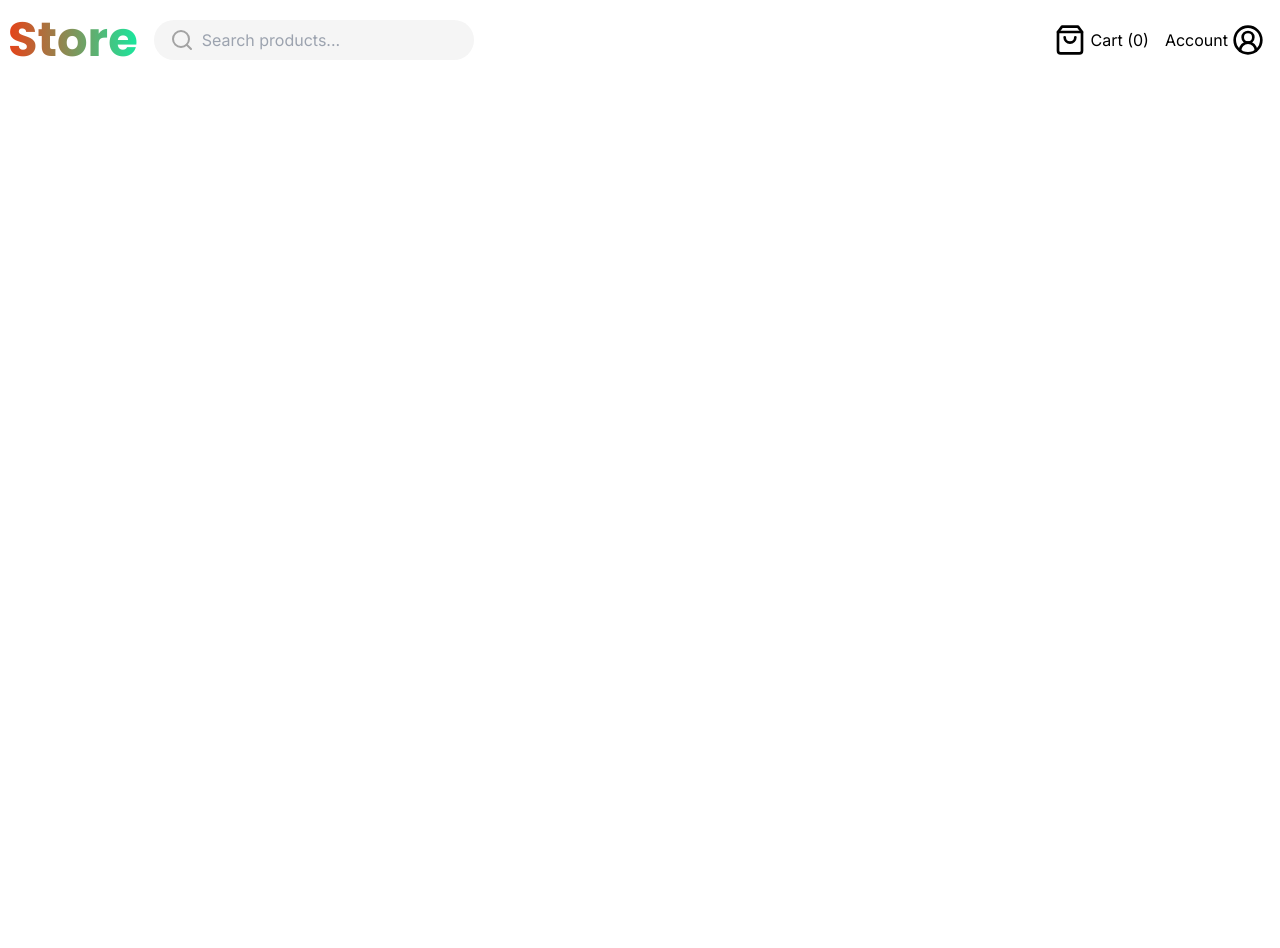
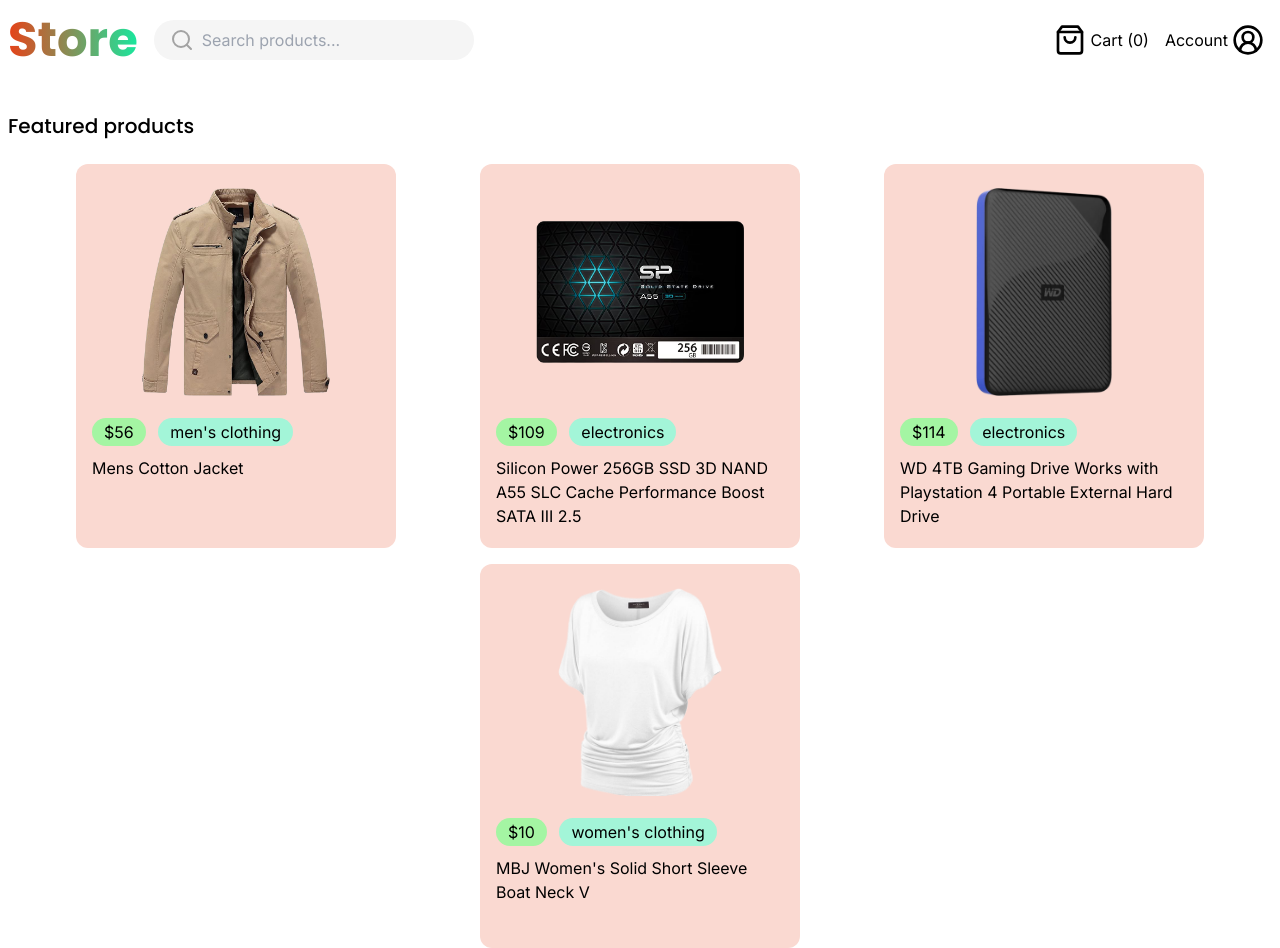
Before and after one commit to codi-Andre/store, a Next.js app: page / in a window 1280 px wide. Before the commit the page ends 800 px from the top, so only its background shows below. Built offline with nearby package versions, Linux system fonts and the light colour scheme; no server answers.

Commit message:
feat: add featured products section

```diff
--- a/src/app/(store)/(home)/page.tsx
+++ b/src/app/(store)/(home)/page.tsx
@@ -1,7 +1,44 @@
-export default function Home() {
+import { ProductCard } from "@/components/product-card"
+import { Product } from "@/entities/product"
+import { fetchApi } from "@/lib/fetchApi/fetchApi"
+
+async function getFeaturedProducts(): Promise<Product[]> {
+  const response = await fetchApi("/products/featured", {
+    method: "GET",
+    cache: "force-cache",
+    headers: {
+      accept: "application/json"
+    }
+  })
+
+  const data = await response.json()
+
+  return data
+}
+
+export default async function Home() {
+  const featuredProducts = await getFeaturedProducts()
+
   return (
-    <main>
-      <section></section>
+    <main className="container">
+      <section>
+        <h2 className="mb-3 mt-6 text-xl font-medium lg:mb-6 lg:mt-12">
+          Featured products
+        </h2>
+
+        <ul className="flex flex-col flex-wrap items-center justify-evenly gap-4 md:flex-row">
+          {featuredProducts.map((product) => (
+            <li key={product.id}>
+              <ProductCard
+                category={product.category}
+                image={product.image}
+                price={product.price}
+                title={product.title}
+              />
+            </li>
+          ))}
+        </ul>
+      </section>
     </main>
   )
 }
--- /dev/null
+++ b/src/components/product-card.tsx
@@ -0,0 +1,45 @@
+import Image from "next/image"
+import Link from "next/link"
+
+interface ProductCardProps {
+  category: string
+  image: string
+  price: number
+  title: string
+}
+
+export function ProductCard({
+  category,
+  image,
+  price,
+  title
+}: ProductCardProps) {
+  return (
+    <Link
+      className="group inline-block h-96 w-80 rounded-xl bg-primary-100 p-4"
+      href="/"
+    >
+      <Image
+        className="mx-auto mt-2 h-52 w-52 object-scale-down duration-500 group-hover:scale-110"
+        alt=""
+        src={image}
+        height={250}
+        width={250}
+        quality={100}
+      />
+
+      <p className="mt-6">
+        <span className="mr-2 rounded-full bg-secondary-200 px-3 py-1">
+          {price.toLocaleString("en-US", {
+            style: "currency",
+            maximumFractionDigits: 0,
+            currency: "USD"
+          })}
+        </span>{" "}
+        <span className="rounded-full bg-accent-200 px-3 py-1">{category}</span>
+      </p>
+
+      <p className="mt-3">{title}</p>
+    </Link>
+  )
+}
```
